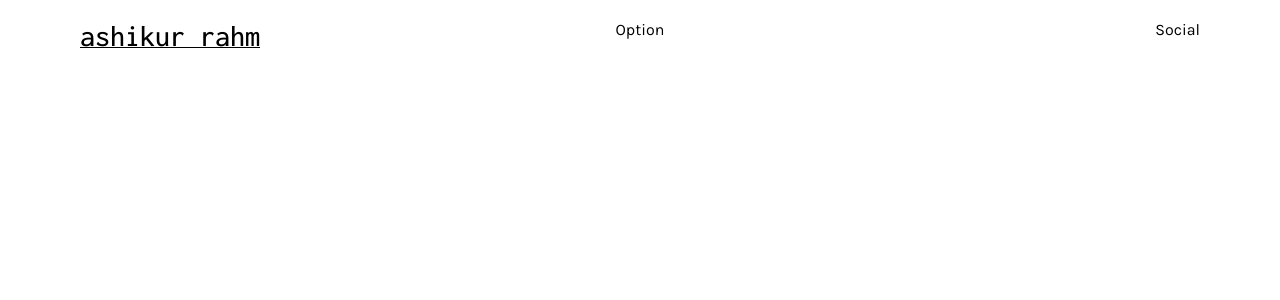
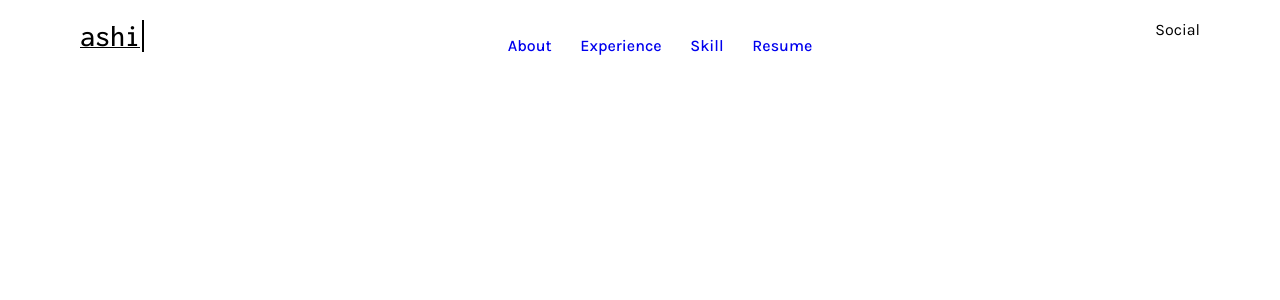
Before and after one commit to ashikur-rahman-fh/portfolio, a React (Create React App) app: page /portfolio/rain in a window 1280 px wide. Shown: the top 300 px of the page. Built offline with nearby package versions, Linux system fonts and the light colour scheme.

Commit message:
Add menu option

```diff
--- a/package.json
+++ b/package.json
@@ -8,6 +8,7 @@
     "@testing-library/react": "^13.4.0",
     "@testing-library/user-event": "^13.5.0",
     "gh-pages": "^4.0.0",
+    "lodash": "^4.17.21",
     "react": "^18.2.0",
     "react-dom": "^18.2.0",
     "react-p5": "^1.3.30",
--- a/src/App.css
+++ b/src/App.css
@@ -1,3 +1,8 @@
+:root {
+  --primary-color: rgb(29, 189, 247);
+}
+
+
 .app {
   font-family: 'Karla', sans-serif;
 }
--- /dev/null
+++ b/src/NavigationBar/Option/constants.js
@@ -0,0 +1,18 @@
+export const MENU = {
+    ABOUT: {
+        displayText: 'About',
+        link: '#about',
+    },
+    EXPERIENCE: {
+        displayText: 'Experience',
+        link: '#experience',
+    },
+    SKILL: {
+        displayText: 'Skill',
+        link: '#skill',
+    },
+    RESUME: {
+        displayText: 'Resume',
+        link: '#resume',
+    }
+}
--- a/src/NavigationBar/Option/index.jsx
+++ b/src/NavigationBar/Option/index.jsx
@@ -1,9 +1,32 @@
 import React from "react";
+import { get } from "lodash"
+
+import { MENU } from "./constants";
+
+import "./style.css";
 
 const Option = (props) => {
+    const renderMenuOptions = () => {
+        return Object.entries(MENU).map(([menuKey, menuOption]) => {
+            const displayText = get(menuOption, 'displayText');
+            const link = get(menuOption, 'link');
+
+            return (
+                <li
+                    key={menuKey.toString()}
+                    className="menu-option"
+                >
+                    <a href={link}>{displayText}</a>
+                </li>
+            );
+        });
+    };
+
     return (
         <div className="option-container">
-            Option
+            <ul className="option-list-container">
+                {renderMenuOptions()}
+            </ul>
         </div>
     );
 };
--- /dev/null
+++ b/src/NavigationBar/Option/style.css
@@ -0,0 +1,22 @@
+.option-list-container {
+    display: flex;
+    justify-content: space-around;
+    flex-grow: 1;
+}
+
+.menu-option {
+    list-style: none;
+    font-weight: 500;
+}
+
+.menu-option a {
+    text-decoration: none;
+}
+
+.menu-option a:visited {
+    color: black;
+}
+
+.menu-option a:hover {
+    color: var(--primary-color);
+}
```
Also changed, not shown: 1 other file (tests, documents, lock files or other folders).
